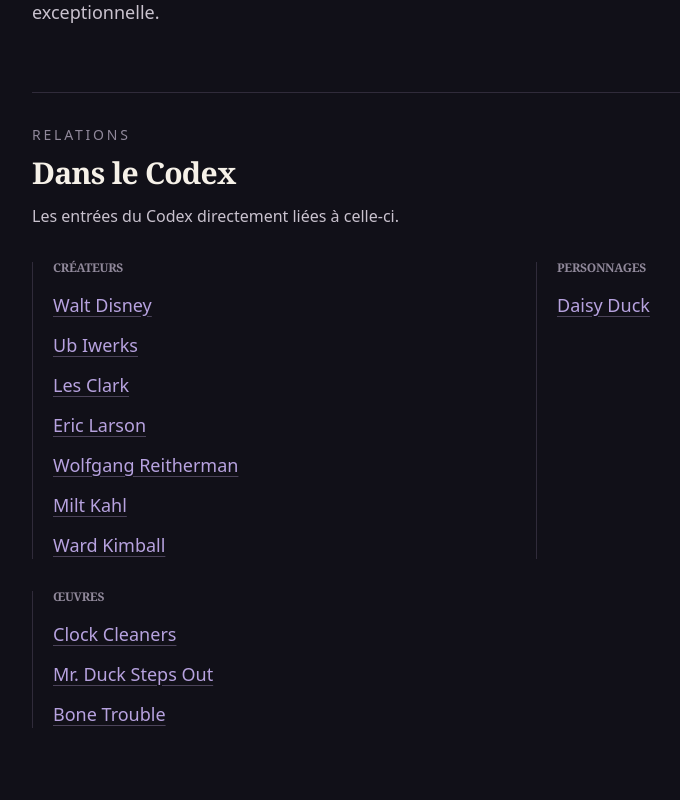
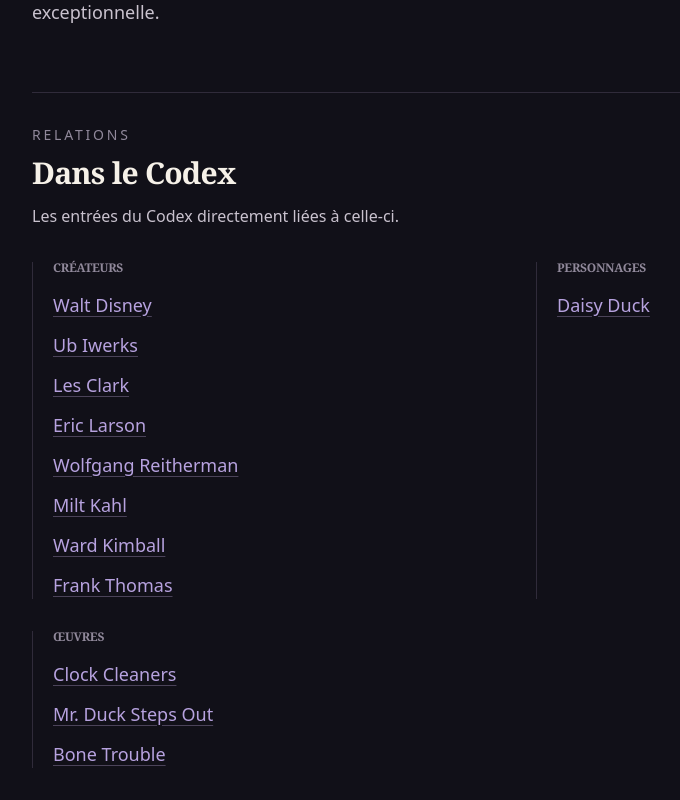
Before and after one commit to iamjulienjulien/ledisneyiste-codex, a Next.js app: page /epoques/temps-des-chefs-d-oeuvre in a window 1280 px wide. Shown: the part 814-1614 px from the top of the page, without its empty margins (120-800 px from the left). Built offline with nearby package versions, Linux system fonts and the light colour scheme.

Commit message:
🗄️ Archives > Frank Thomas donne une âme au mouvement > 🐭 Julien

```diff
--- a/src/data/catalogues/contributeurs.json
+++ b/src/data/catalogues/contributeurs.json
@@ -40,5 +40,11 @@
         "nom": "Ward Kimball",
         "type": "contributeur",
         "sousTitre": "Le caricaturiste qui fit dérailler les habitudes du studio"
+    },
+    {
+        "slug": "frank-thomas",
+        "nom": "Frank Thomas",
+        "type": "contributeur",
+        "sousTitre": "L’animateur qui fit de la personnalité le cœur du mouvement"
     }
 ]
--- /dev/null
+++ b/src/data/contributeurs/frank-thomas.json
@@ -0,0 +1,37 @@
+{
+    "slug": "frank-thomas",
+    "type": "contributeur",
+    "introduction": "Frank Thomas place la personnalité au cœur de l’animation Disney. Son dessin ne cherche pas seulement à produire un mouvement juste : il construit des pensées, des hésitations et des émotions auxquelles le public peut croire. Des premiers longs métrages aux grandes figures de l’après-guerre, il anime ainsi certains des moments les plus intimes du studio. Après sa retraite, les livres qu’il écrit avec Ollie Johnston prolongent cette exigence et transforment une expérience d’atelier en héritage partagé.",
+    "naissance": {
+        "date": {
+            "valeur": "1912-09-05",
+            "precision": "jour"
+        },
+        "lieu": "Santa Monica, Californie, États-Unis"
+    },
+    "deces": {
+        "date": {
+            "valeur": "2004-09-08",
+            "precision": "jour"
+        },
+        "lieu": "La Cañada Flintridge, Californie, États-Unis"
+    },
+    "roles": ["animateur", "animateur superviseur", "auteur"],
+    "periodesActivite": [
+        {
+            "debut": {
+                "valeur": "1934",
+                "precision": "annee"
+            },
+            "fin": {
+                "valeur": "1978",
+                "precision": "annee"
+            }
+        }
+    ],
+    "sources": [
+        "d23-frank-thomas",
+        "d23-frank-thomas-is-born",
+        "wdfm-frank-thomas-key-animator"
+    ]
+}
--- a/src/data/contributeurs/index.ts
+++ b/src/data/contributeurs/index.ts
@@ -1,4 +1,5 @@
 import ericLarsonJson from "@/data/contributeurs/eric-larson.json";
+import frankThomasJson from "@/data/contributeurs/frank-thomas.json";
 import lesClarkJson from "@/data/contributeurs/les-clark.json";
 import miltKahlJson from "@/data/contributeurs/milt-kahl.json";
 import ubIwerksJson from "@/data/contributeurs/ub-iwerks.json";
@@ -15,6 +16,7 @@ export const fichesContributeurs = [
     wolfgangReithermanJson as FicheContributeurDisney,
     miltKahlJson as FicheContributeurDisney,
     wardKimballJson as FicheContributeurDisney,
+    frankThomasJson as FicheContributeurDisney,
 ];
 
 export function getFicheContributeurBySlug(slug: string) {
--- a/src/data/sources/sources.json
+++ b/src/data/sources/sources.json
@@ -268,5 +268,29 @@
         "editeur": "D23: The Official Disney Fan Club",
         "url": "https://d23.com/a-to-z/kimball-ward/",
         "dateConsultation": "2026-08-16"
+    },
+    {
+        "id": "d23-frank-thomas",
+        "titre": "Frank Thomas",
+        "editeur": "D23: The Official Disney Fan Club",
+        "url": "https://d23.com/walt-disney-legend/frank-thomas/",
+        "dateConsultation": "2026-08-16"
+    },
+    {
+        "id": "d23-frank-thomas-is-born",
+        "titre": "Animator and Disney Legend Frank Thomas is Born",
+        "editeur": "D23: The Official Disney Fan Club",
+        "datePublication": "2019-03-25",
+        "url": "https://d23.com/this-day/animator-and-disney-legend-frank-thomas-is-born-2/",
+        "dateConsultation": "2026-08-16"
+    },
+    {
+        "id": "wdfm-frank-thomas-key-animator",
+        "titre": "Frank Thomas: The Key-Playing Key Animator",
+        "auteur": "Chris Mullen",
+        "editeur": "The Walt Disney Family Museum",
+        "datePublication": "2017-04-24",
+        "url": "https://www.waltdisney.org/blog/frank-thomas-key-playing-key-animator",
+        "dateConsultation": "2026-08-16"
     }
 ]
```
